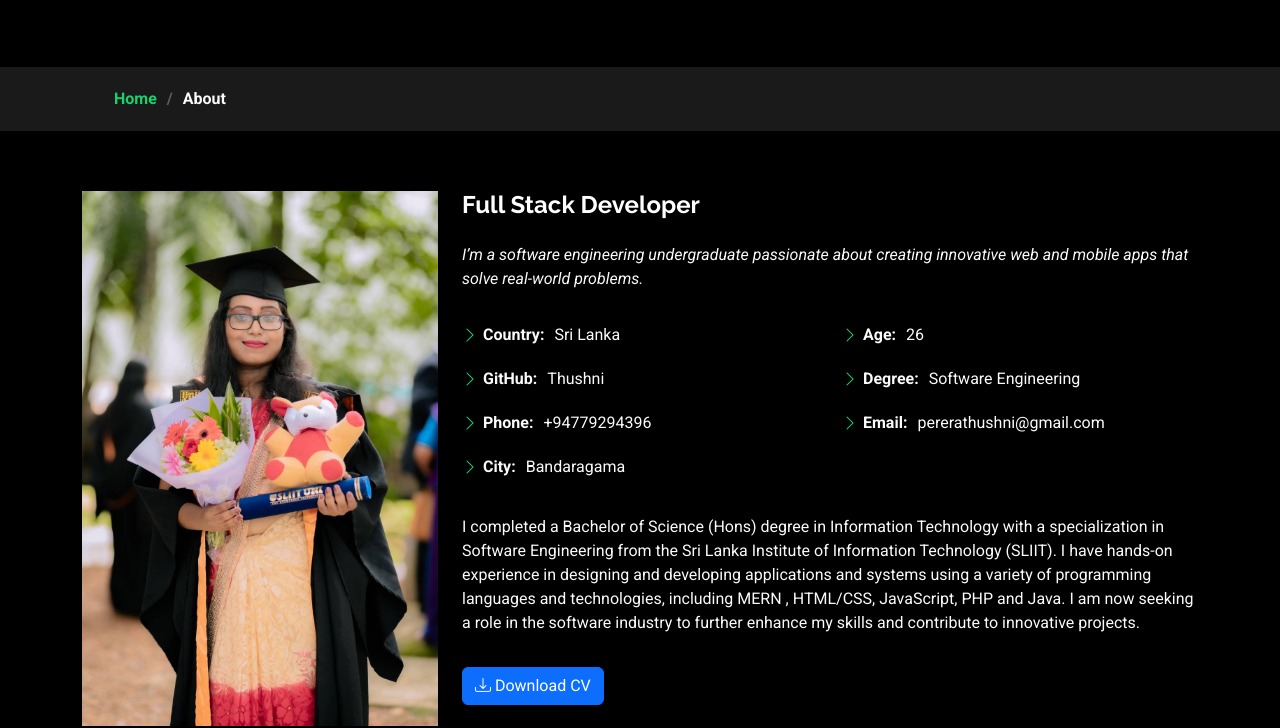
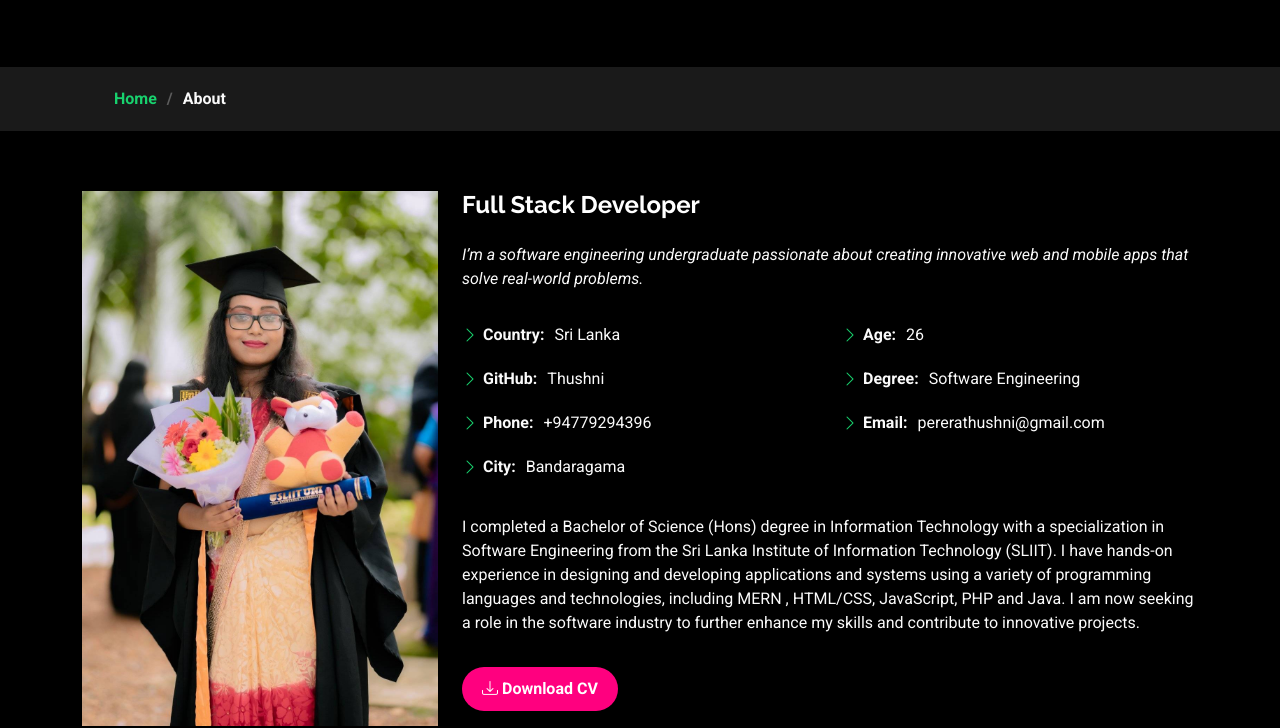
Before and after one commit to Thushni/thushni.github.io, a plain HTML site: page about.html in a window 1280 px wide. Shown: the part 228-956 px from the top of the page. Drawn offline with Linux system fonts and the light colour scheme.

Commit message:
update button

```diff
--- a/about.html
+++ b/about.html
@@ -122,10 +122,10 @@
             <p class="py-3">
               I completed a Bachelor of Science (Hons) degree in Information Technology with a specialization in Software Engineering from the Sri Lanka Institute of Information Technology (SLIIT). I have hands-on experience in designing and developing applications and systems using a variety of programming languages and technologies, including MERN , HTML/CSS, JavaScript, PHP and Java. I am now seeking a role in the software industry to further enhance my skills and contribute to innovative projects.
             </p>
-             <!-- Add the Download CV Button here -->
-             <a href="assets/docs/CV.pdf" class="btn btn-primary" download="Thushni_Perera_CV.pdf">
+            <a href="assets/docs/CV.pdf" class="btn btn-pink" download="Thushni_Perera_CV.pdf">
               <i class="bi bi-download"></i> Download CV
             </a>
+
 
           </div>
         </div>
--- a/assets/css/main.css
+++ b/assets/css/main.css
@@ -1505,3 +1505,28 @@ section,
 .contact .php-email-form button[type=submit]:hover {
   background: color-mix(in srgb, var(--accent-color), transparent 20%);
 }
+
+/* Custom Pink Button Style */
+.btn-pink {
+  background-color: #ff007f; /* Bright pink color */
+  color: white; /* Text color */
+  border: none;
+  padding: 10px 20px; /* Padding for a nice size */
+  font-size: 16px;
+  border-radius: 30px; /* Rounded corners */
+  font-weight: bold; /* Bold text */
+  transition: all 0.3s ease; /* Smooth transition for hover effect */
+}
+
+/* Hover Effect */
+.btn-pink:hover {
+  background-color: #ff3399; /* Slightly lighter pink on hover */
+  transform: scale(1.05); /* Slight zoom effect on hover */
+  box-shadow: 0px 4px 8px rgba(255, 0, 127, 0.3); /* Soft shadow for professional look */
+}
+
+/* Button focus effect */
+.btn-pink:focus {
+  outline: none;
+  box-shadow: 0 0 0 3px rgba(255, 0, 127, 0.5); /* Focus ring */
+}
```
